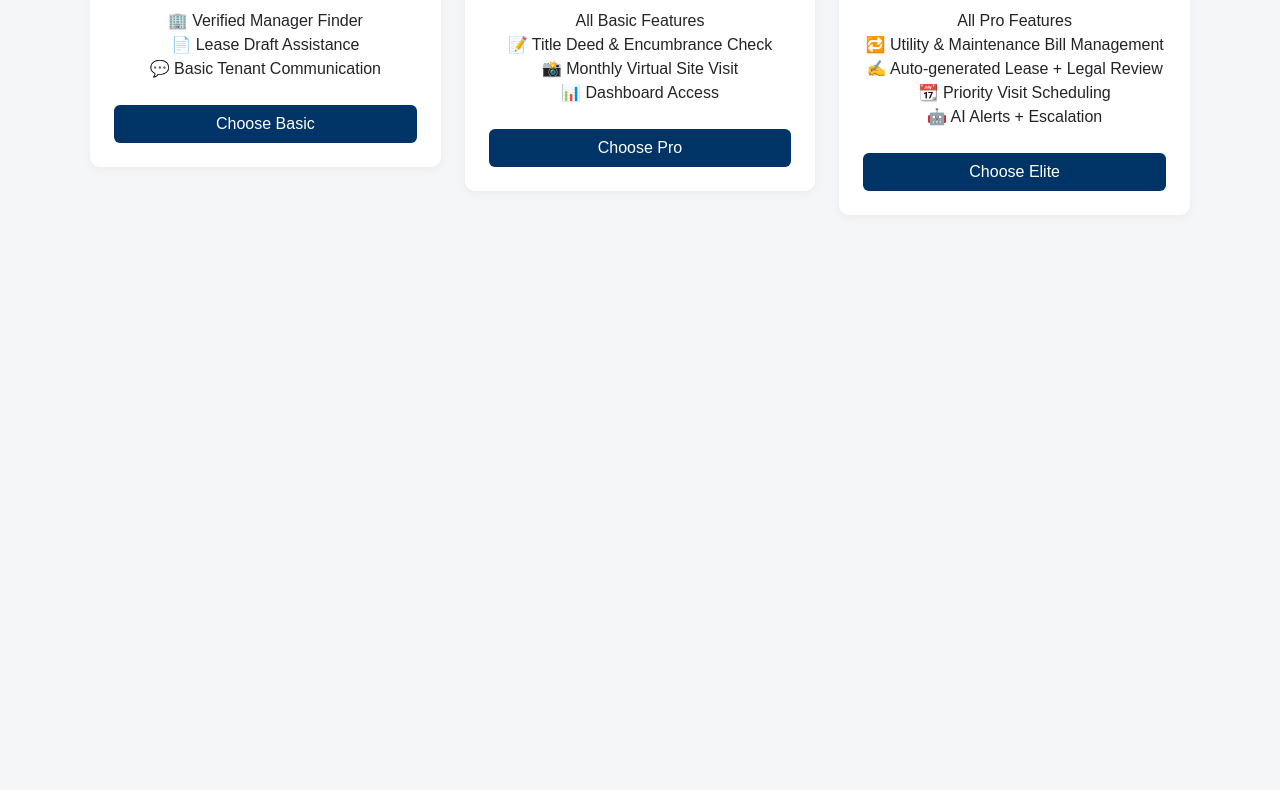
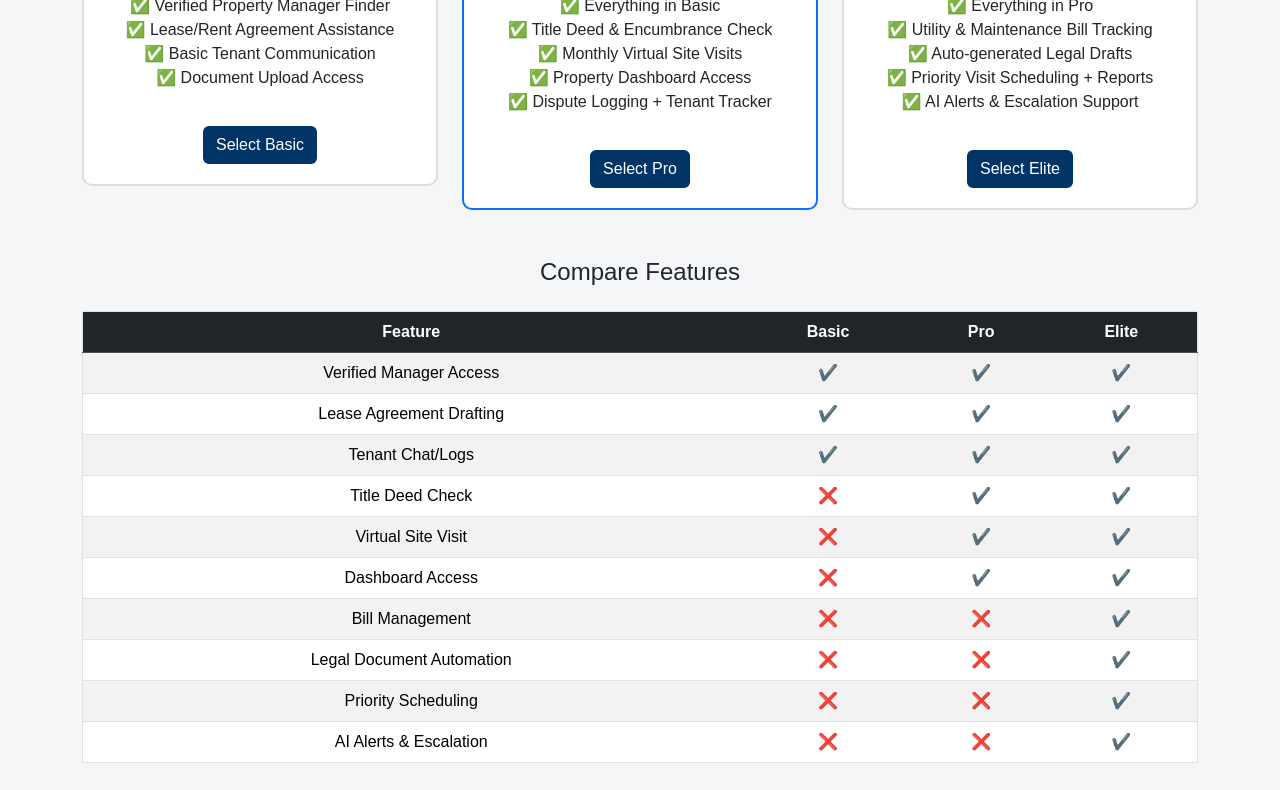
Before and after one commit to AbhishekA87/GharBaar, a plain HTML site: page property-pricing.html in a window 1280 px wide. Shown: the part 323-1113 px from the top of the page. Before the commit the page ends 800 px from the top, so only its background shows below. Drawn offline with nearby package versions, Linux system fonts and the light colour scheme.

Commit message:
Update property-pricing.html

```diff
--- a/property-pricing.html
+++ b/property-pricing.html
@@ -1,68 +1,113 @@
-
 <!DOCTYPE html>
 <html lang="en">
 <head>
   <meta charset="UTF-8" />
   <meta name="viewport" content="width=device-width, initial-scale=1.0"/>
-  <title>Property Pricing Plans | NRI Bridge</title>
+  <title>Property Management Plans | NRI Bridge</title>
   <link href="https://cdn.jsdelivr.net/npm/bootstrap@5.3.3/dist/css/bootstrap.min.css" rel="stylesheet">
   <style>
     body { font-family: Arial, sans-serif; background-color: #f4f6f8; }
     .header { background-color: #003366; color: white; padding: 30px; text-align: center; }
-    .pricing-section { padding: 40px 20px; }
-    .card { border: none; border-radius: 10px; box-shadow: 0 2px 10px rgba(0,0,0,0.05); }
-    .btn-custom { background-color: #003366; color: white; }
-    .btn-custom:hover { background-color: #002244; }
+    .plan-box { border: 2px solid #ddd; border-radius: 10px; padding: 20px; background: white; transition: 0.3s; }
+    .plan-box:hover { border-color: #003366; transform: scale(1.01); }
+    .plan-title { color: #003366; font-size: 24px; font-weight: bold; margin-bottom: 10px; }
+    .plan-price { font-size: 20px; color: #333; }
+    .feature-list { list-style: none; padding: 0; margin-top: 15px; }
+    .feature-list li::before { content: "✅ "; color: green; }
+    .btn-plan { background: #003366; color: white; margin-top: 20px; }
+    .btn-plan:hover { background: #002244; }
+    .table-striped th, .table-striped td { text-align: center; }
+    .footer-link { text-align: center; margin-top: 40px; }
   </style>
 </head>
 <body>
 
   <div class="header">
     <h1>Property Management Plans</h1>
-    <p>Select a plan that fits your oversight needs</p>
+    <p>Pick a plan that ensures full transparency and AI-driven reliability</p>
   </div>
 
-  <div class="container pricing-section">
+  <div class="container my-5">
     <div class="row g-4">
+      <!-- Basic Plan -->
       <div class="col-md-4">
-        <div class="card p-4 text-center">
-          <h3 class="mb-3">Basic</h3>
-          <h2>$10/month</h2>
-          <ul class="list-unstyled mt-3 mb-4">
-            <li>🏢 Verified Manager Finder</li>
-            <li>📄 Lease Draft Assistance</li>
-            <li>💬 Basic Tenant Communication</li>
+        <div class="plan-box text-center">
+          <div class="plan-title">Basic</div>
+          <div class="plan-price">$10/month</div>
+          <ul class="feature-list">
+            <li>Verified Property Manager Finder</li>
+            <li>Lease/Rent Agreement Assistance</li>
+            <li>Basic Tenant Communication</li>
+            <li>Document Upload Access</li>
           </ul>
-          <button class="btn btn-custom w-100">Choose Basic</button>
+          <button class="btn btn-plan">Select Basic</button>
         </div>
       </div>
+
+      <!-- Pro Plan -->
       <div class="col-md-4">
-        <div class="card p-4 text-center border-primary border-2">
-          <h3 class="mb-3 text-primary">Pro</h3>
-          <h2 class="text-primary">$25/month</h2>
-          <ul class="list-unstyled mt-3 mb-4">
-            <li>All Basic Features</li>
-            <li>📝 Title Deed & Encumbrance Check</li>
-            <li>📸 Monthly Virtual Site Visit</li>
-            <li>📊 Dashboard Access</li>
+        <div class="plan-box text-center border-primary border-2">
+          <div class="plan-title">Pro</div>
+          <div class="plan-price">$25/month</div>
+          <ul class="feature-list">
+            <li>Everything in Basic</li>
+            <li>Title Deed & Encumbrance Check</li>
+            <li>Monthly Virtual Site Visits</li>
+            <li>Property Dashboard Access</li>
+            <li>Dispute Logging + Tenant Tracker</li>
           </ul>
-          <button class="btn btn-custom w-100">Choose Pro</button>
+          <button class="btn btn-plan">Select Pro</button>
         </div>
       </div>
+
+      <!-- Elite Plan -->
       <div class="col-md-4">
-        <div class="card p-4 text-center">
-          <h3 class="mb-3">Elite</h3>
-          <h2>$49/month</h2>
-          <ul class="list-unstyled mt-3 mb-4">
-            <li>All Pro Features</li>
-            <li>🔁 Utility & Maintenance Bill Management</li>
-            <li>✍️ Auto-generated Lease + Legal Review</li>
-            <li>📆 Priority Visit Scheduling</li>
-            <li>🤖 AI Alerts + Escalation</li>
+        <div class="plan-box text-center">
+          <div class="plan-title">Elite</div>
+          <div class="plan-price">$49/month</div>
+          <ul class="feature-list">
+            <li>Everything in Pro</li>
+            <li>Utility & Maintenance Bill Tracking</li>
+            <li>Auto-generated Legal Drafts</li>
+            <li>Priority Visit Scheduling + Reports</li>
+            <li>AI Alerts & Escalation Support</li>
           </ul>
-          <button class="btn btn-custom w-100">Choose Elite</button>
+          <button class="btn btn-plan">Select Elite</button>
         </div>
       </div>
+    </div>
+
+    <!-- Optional Comparison Table -->
+    <div class="mt-5">
+      <h4 class="text-center mb-4">Compare Features</h4>
+      <div class="table-responsive">
+        <table class="table table-striped border">
+          <thead class="table-dark">
+            <tr>
+              <th>Feature</th>
+              <th>Basic</th>
+              <th>Pro</th>
+              <th>Elite</th>
+            </tr>
+          </thead>
+          <tbody>
+            <tr><td>Verified Manager Access</td><td>✔️</td><td>✔️</td><td>✔️</td></tr>
+            <tr><td>Lease Agreement Drafting</td><td>✔️</td><td>✔️</td><td>✔️</td></tr>
+            <tr><td>Tenant Chat/Logs</td><td>✔️</td><td>✔️</td><td>✔️</td></tr>
+            <tr><td>Title Deed Check</td><td>❌</td><td>✔️</td><td>✔️</td></tr>
+            <tr><td>Virtual Site Visit</td><td>❌</td><td>✔️</td><td>✔️</td></tr>
+            <tr><td>Dashboard Access</td><td>❌</td><td>✔️</td><td>✔️</td></tr>
+            <tr><td>Bill Management</td><td>❌</td><td>❌</td><td>✔️</td></tr>
+            <tr><td>Legal Document Automation</td><td>❌</td><td>❌</td><td>✔️</td></tr>
+            <tr><td>Priority Scheduling</td><td>❌</td><td>❌</td><td>✔️</td></tr>
+            <tr><td>AI Alerts & Escalation</td><td>❌</td><td>❌</td><td>✔️</td></tr>
+          </tbody>
+        </table>
+      </div>
+    </div>
+
+    <div class="footer-link">
+      <a href="property.html" class="btn btn-outline-primary mt-4">← Back to Property Overview</a>
     </div>
   </div>
 
```
